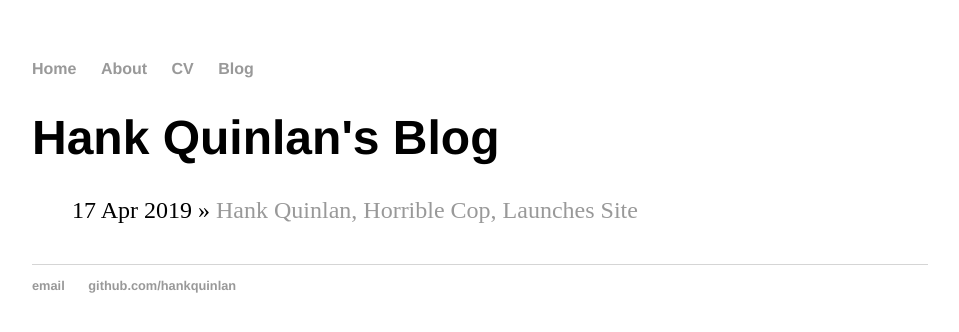
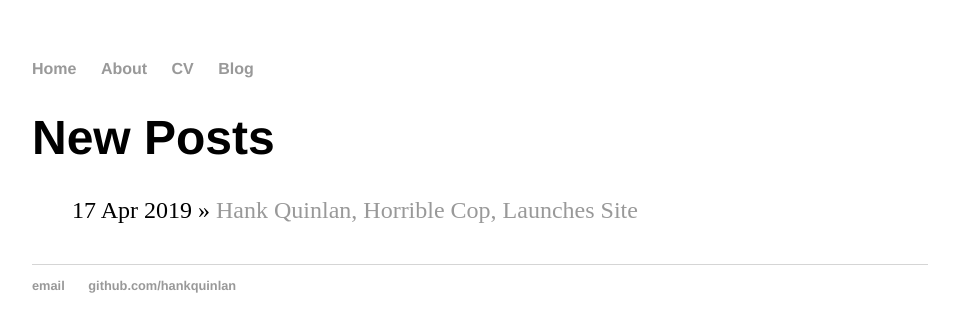
Before and after one commit to MarieDeserno/mariekdeserno.github.io, a Jekyll site: the page built from blog/index.html, in a window 1280 px wide. Shown: the top 332 px of the page, without its empty margins (160-1119 px from the left). Built offline with Jekyll 4.4.1, drawn with Linux system fonts in a browser that asks for light colours.

Commit message:
Update index.html

```diff
--- a/blog/index.html
+++ b/blog/index.html
@@ -1,6 +1,6 @@
 ---
 layout: default
-title: Hank Quinlan's Blog
+title: New Posts
 ---
 	<h1>{{ page.title }}</h1>
 	<ul class="posts">
```
